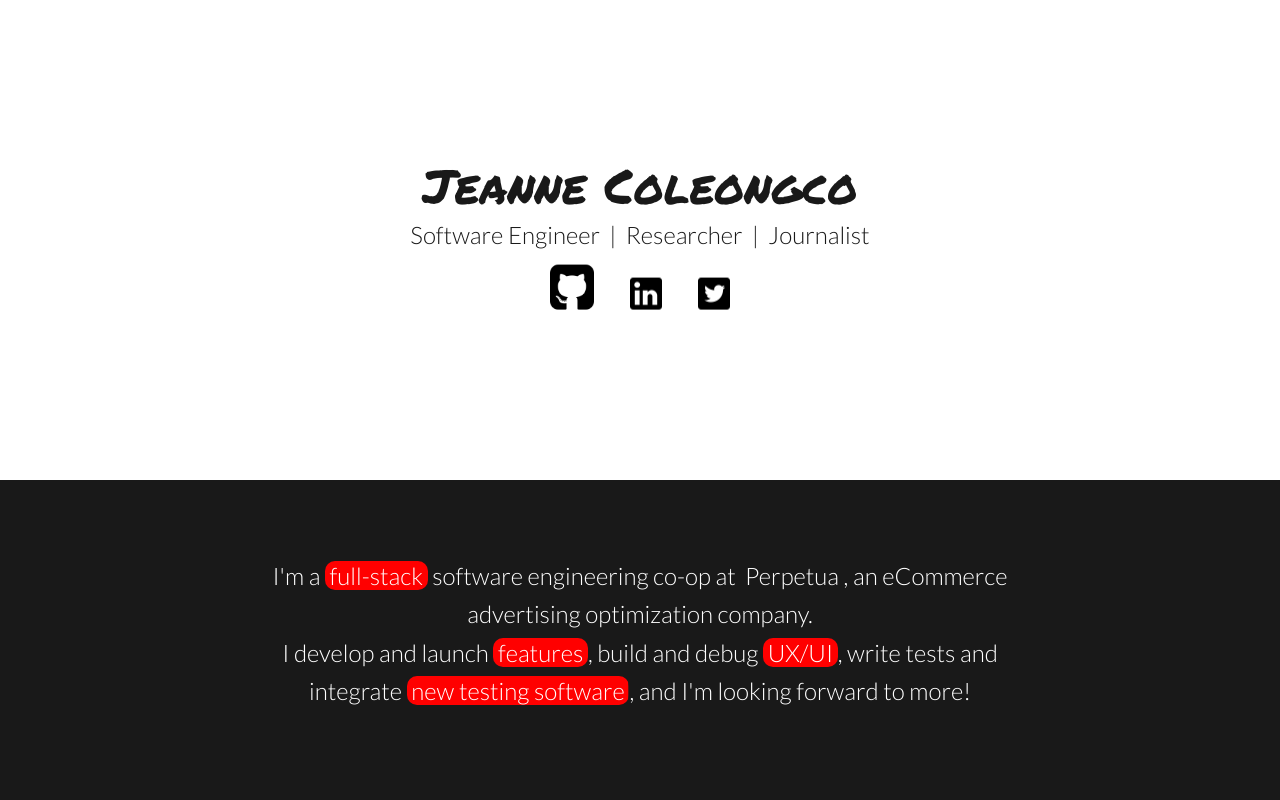
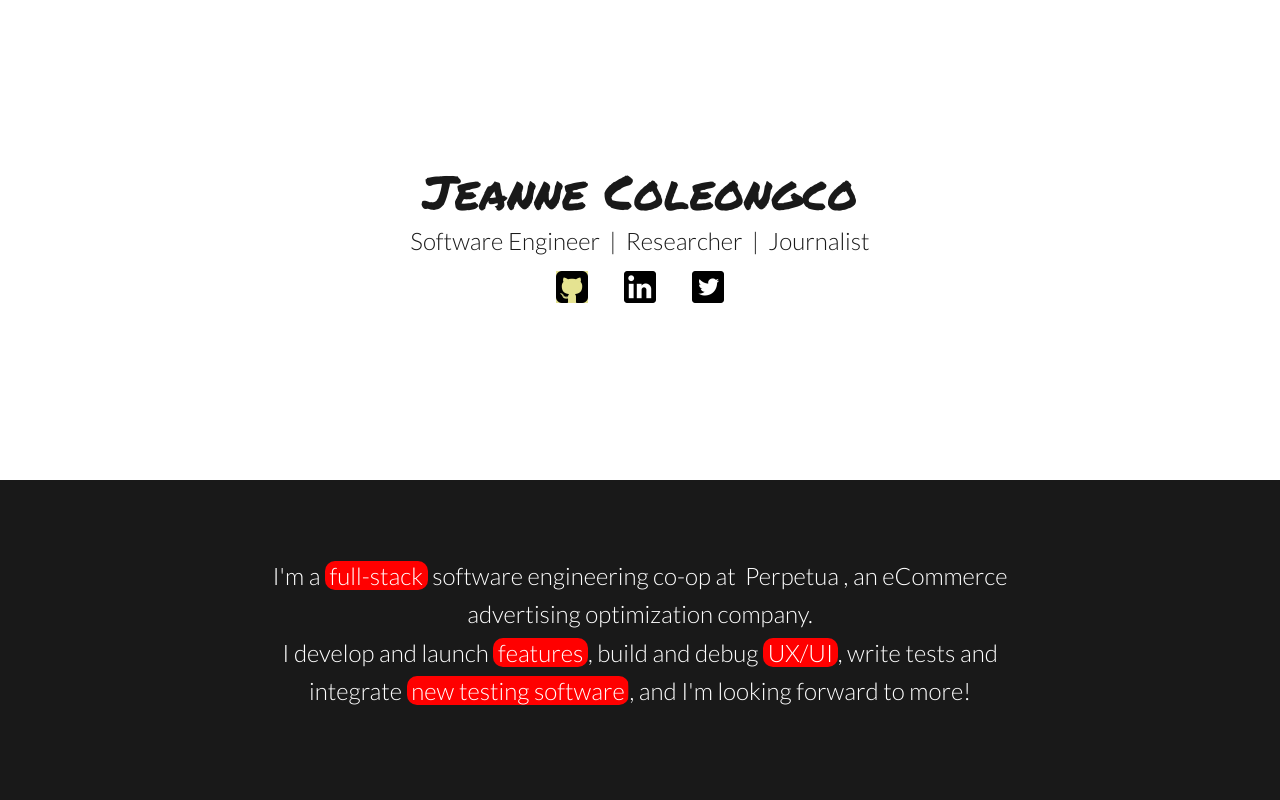
Before and after one commit to JeanneColeongco/jeannecoleongco.github.io, a plain HTML site: page index.html in a window 1280 px wide. In both pictures the pointer is over the picture 572 px from the left and 287 px from the top of the page. Shown: the top 800 px of the page. Drawn offline with Linux system fonts and the light colour scheme.

Commit message:
icon on hover

```diff
--- a/main.css
+++ b/main.css
@@ -67,9 +67,8 @@ a:visited, a:link {
 }
 
 
-/* enlarge icons on hover*/
 #social_media a:hover img {
-	width: 7%;
+	background-color: #e5e391;
 }
 
 #social_media img {
```
